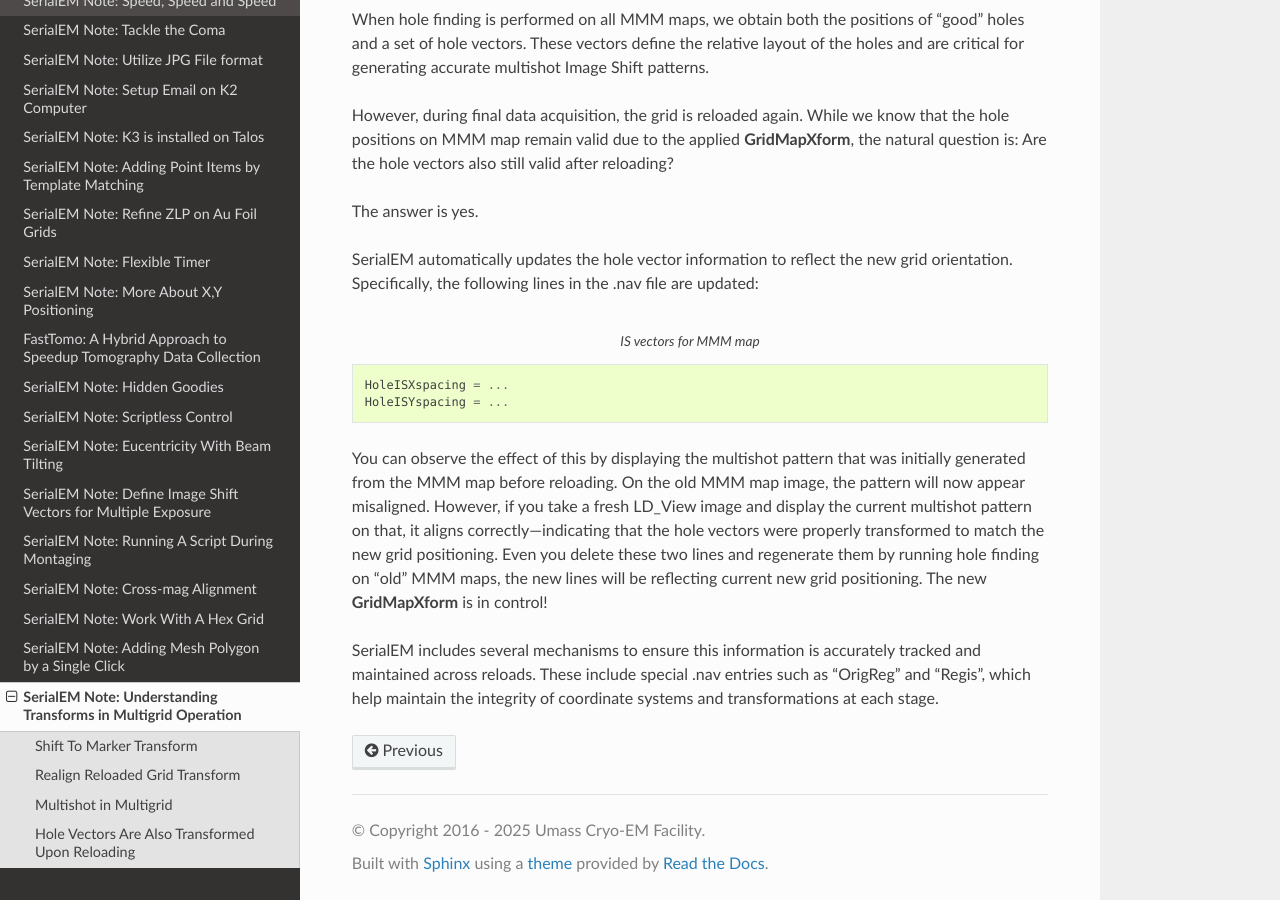
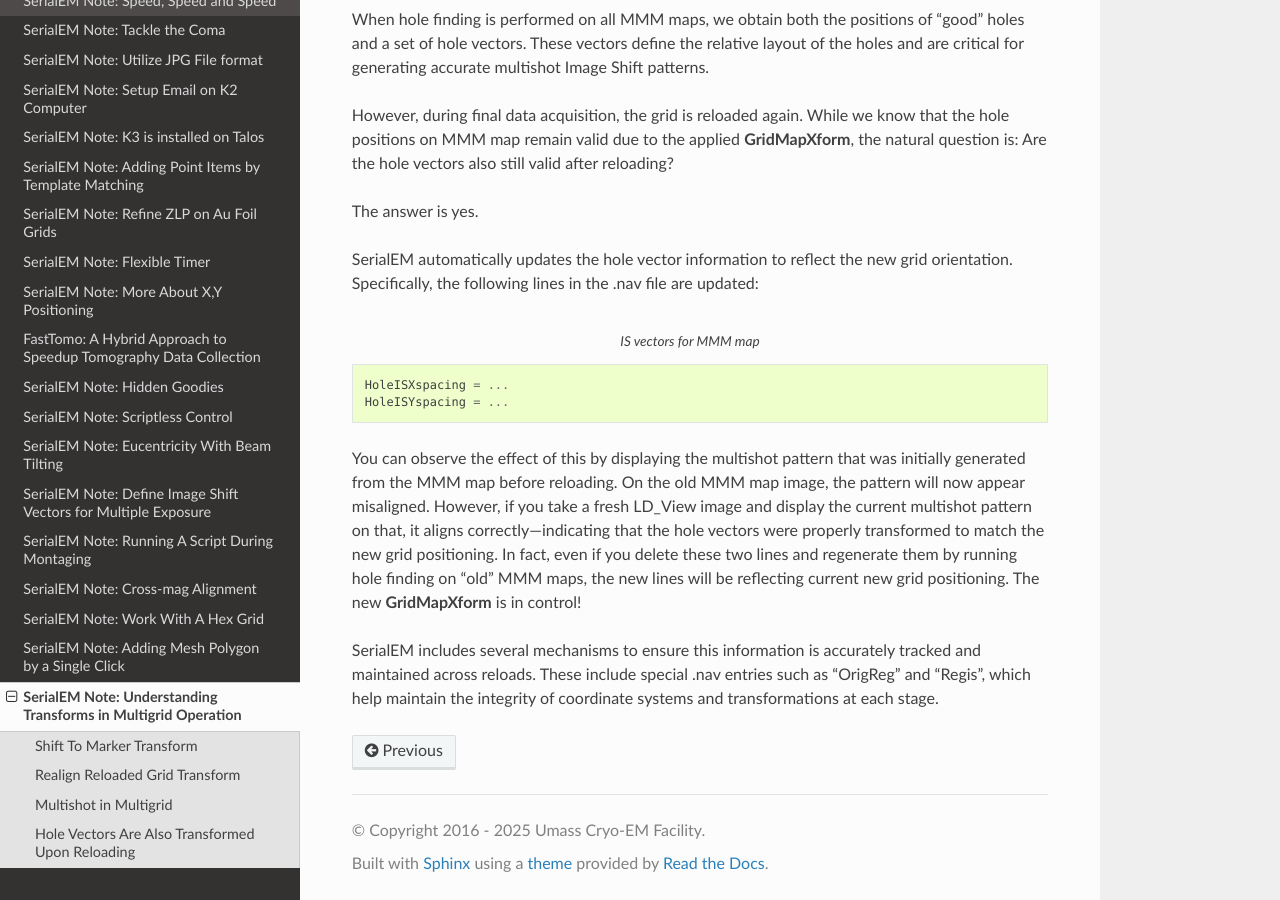
Before and after one commit to xuchen66/sphinx-emdocs, a Sphinx documentation site: the page built from source/serialem-note-understanding-transforms-in-multigrid.rst, in a window 1280 px wide and 900 px high, scrolled down 3845 px. Built offline with Sphinx 7.4.7 and the Read the Docs theme 3.1.0, drawn with Linux system fonts in a browser that asks for light colours; pages that are not in the unit, such as notebooks, are missing from menus.

Commit message:
Update serialem-note-understanding-transforms-in-multigrid.rst

```diff
--- a/source/serialem-note-understanding-transforms-in-multigrid.rst
+++ b/source/serialem-note-understanding-transforms-in-multigrid.rst
@@ -167,8 +167,8 @@ in the .nav file are updated:
 You can observe the effect of this by displaying the multishot pattern that was initially generated from the MMM map before
 reloading. On the old MMM map image, the pattern will now appear misaligned. However, if you take a fresh LD_View image and
 display the current multishot pattern on that, it aligns correctly—indicating that the hole vectors were properly transformed
-to match the new grid positioning. Even you delete these two lines and regenerate them by running hole finding on "old" MMM
-maps, the new lines will be reflecting current new grid positioning. The new **GridMapXform** is in control!
+to match the new grid positioning. In fact, even if you delete these two lines and regenerate them by running hole finding on
+"old" MMM maps, the new lines will be reflecting current new grid positioning. The new **GridMapXform** is in control!
 
 SerialEM includes several mechanisms to ensure this information is accurately tracked and maintained across reloads. These
 include special .nav entries such as "OrigReg" and "Regis", which help maintain the integrity of coordinate systems and
```
